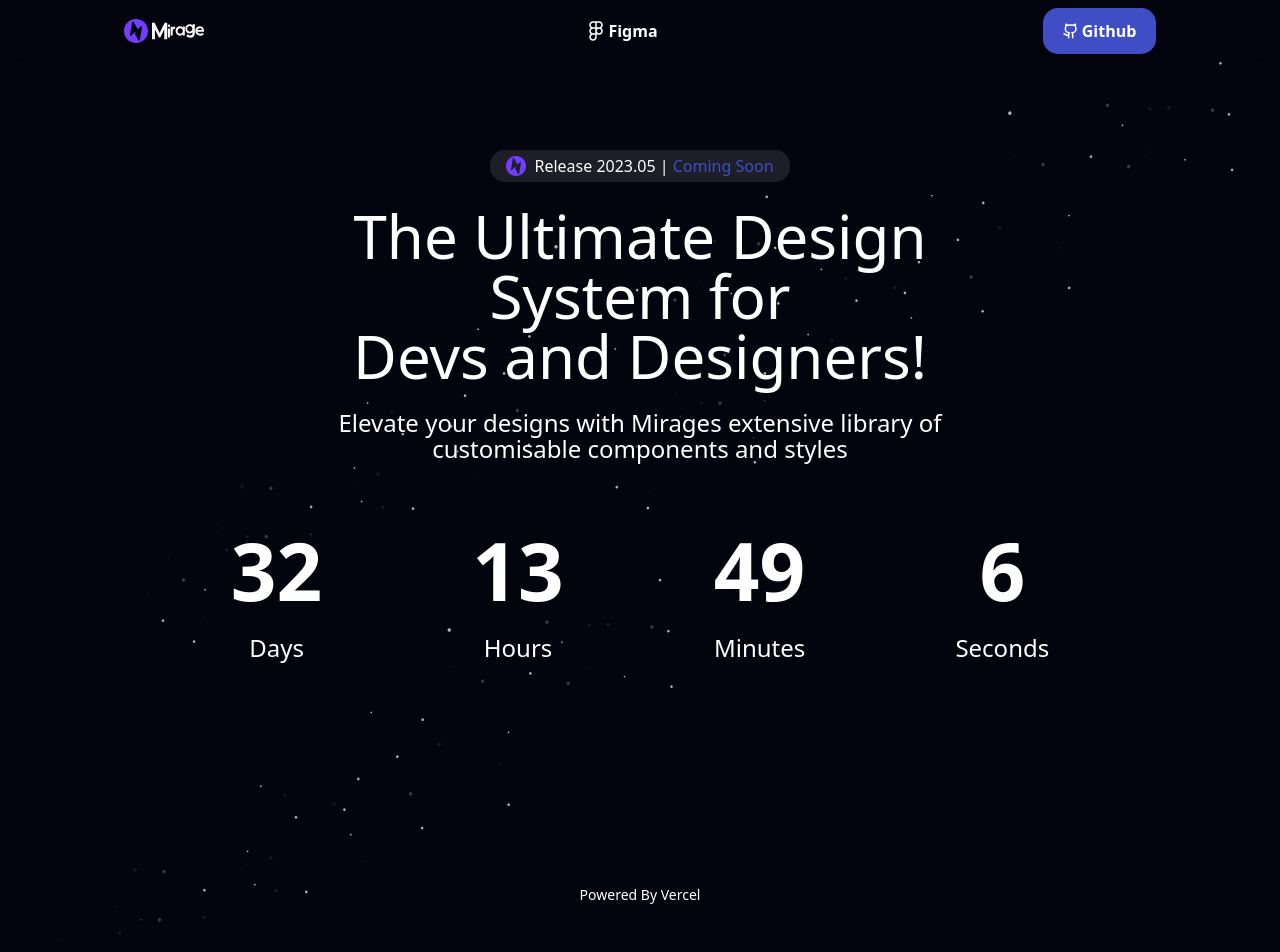
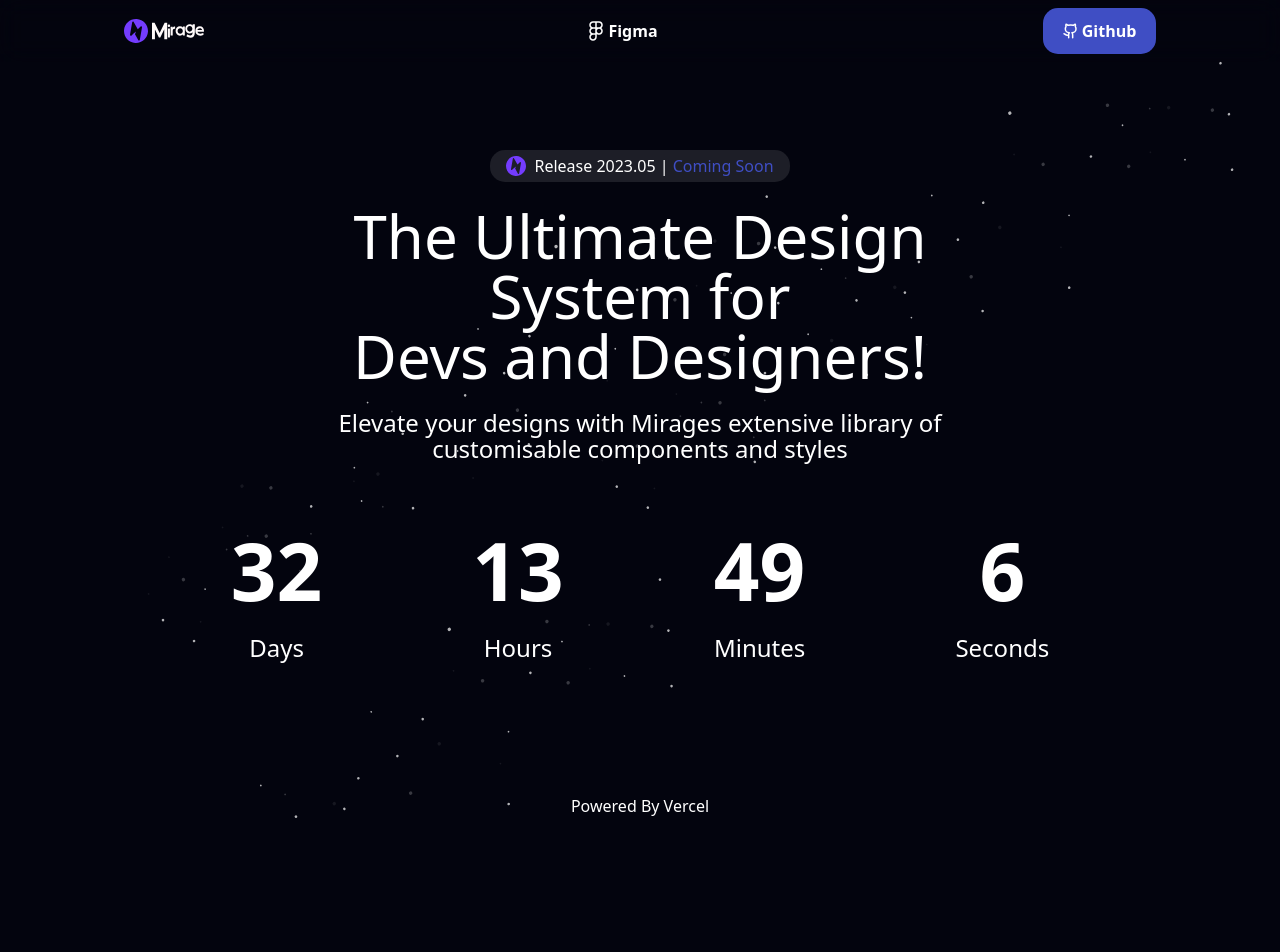
Before and after one commit to 4eug/Mirage-Launch-Website, a Next.js app: page / in a window 1280 px wide. Shown: the top 952 px of the page. After the commit the page ends 818 px from the top, so only its background shows below. Built offline with nearby package versions, Linux system fonts and the light colour scheme.

Commit message:
Additional Changes

```diff
--- a/components/container.tsx
+++ b/components/container.tsx
@@ -43,7 +43,7 @@ export const FooterContainer = ({
   return (
     <div
       className={classNames(
-        'flex justify-center items-center text-center',
+        'mt-32  bottom-10 w-full flex justify-center items-center text-center',
         className
       )}
     >
--- a/components/footer.tsx
+++ b/components/footer.tsx
@@ -2,7 +2,7 @@ import { Container, FooterContainer } from './container';
 
 export const Footer = () => {
   return (
-    <footer className=" py-[5.6rem] mt-32 text-sm">
+    <footer className="">
       <Container>
         <FooterContainer>Powered By Vercel</FooterContainer>
       </Container>
```
